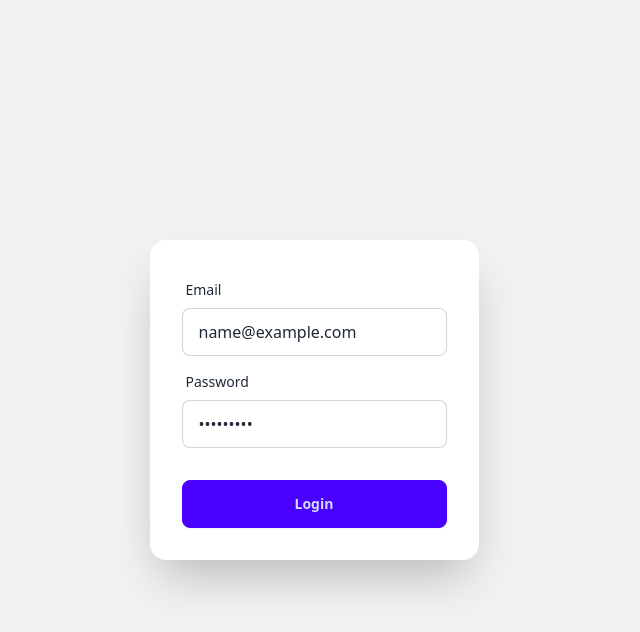
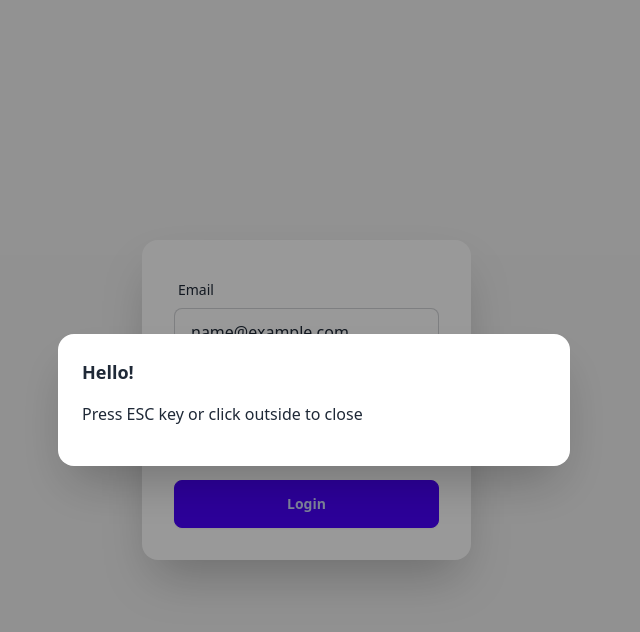
Before and after one commit to li-code01/hw-pro, a Vue app: page /login in a window 1280 px wide. Both pictures are taken after typing "name@example.com", "Sample123" into the empty fields and a click on the button "Login". Shown: the top 632 px of the page, without its empty margins (326-966 px from the left). Built offline with nearby package versions, Linux system fonts and the light colour scheme.

Commit message:
feat: modal

```diff
--- a/src/views/login/login.vue
+++ b/src/views/login/login.vue
@@ -34,19 +34,33 @@
       </div>
     </div>
   </div>
+  <dialog id="my_modal_2" class="modal">
+    <div class="modal-box">
+      <h3 class="font-bold text-lg">Hello!</h3>
+      <p class="py-4">Press ESC key or click outside to close</p>
+    </div>
+    <form method="dialog" class="modal-backdrop">
+      <button>close</button>
+    </form>
+  </dialog>
 </template>
 
 <script setup>
 import { ref } from 'vue'
 import { useRouter } from 'vue-router'
 import service from '@/service/request'
+
 const router = useRouter()
 const name = ref('')
 const pass = ref('')
 const welcome = async () => {
+  const dialog = document.getElementById('my_modal_2')
+  console.log('dialog', dialog)
   if (pass.value === '123456') {
     const res = await service.get('/welcome')
     router.push('/welcome')
+  } else {
+    dialog.showModal()
   }
   console.log('route', router)
 }
```
